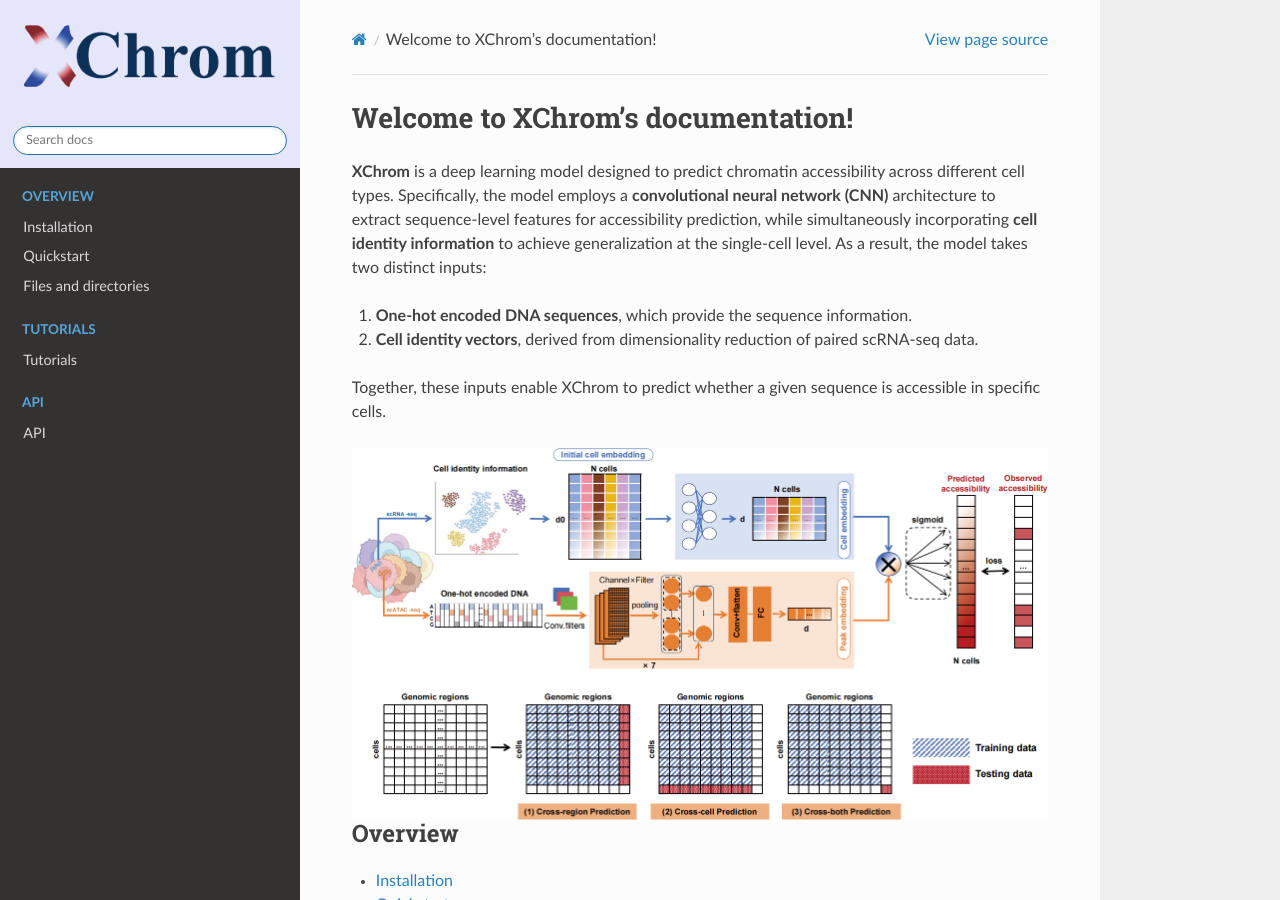
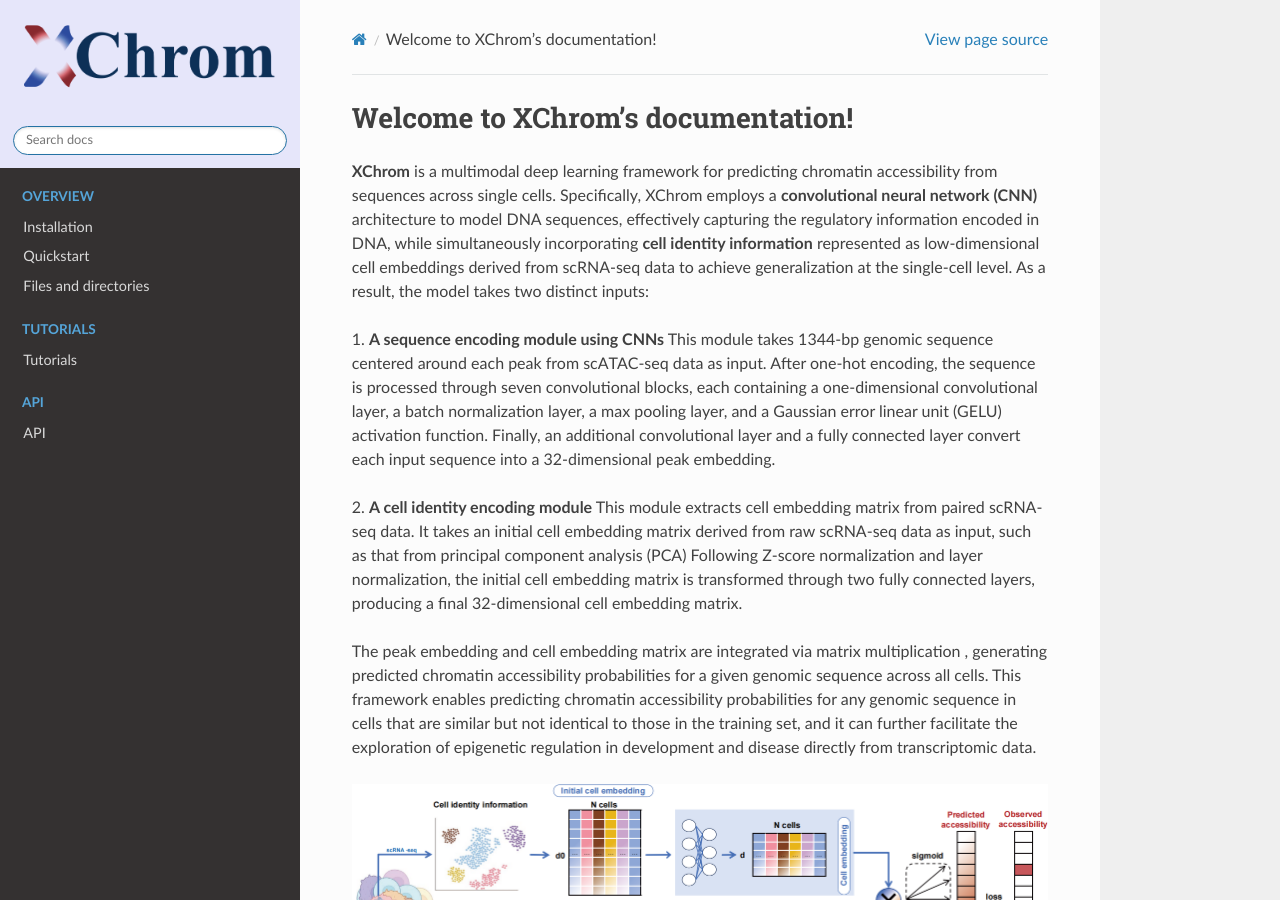
Before and after one commit to Miaoyuanyuan777/XChrom, a Sphinx documentation site: the page built from source/index.rst, in a window 1280 px wide and 900 px high. Built offline with Sphinx 7.4.7 and the Read the Docs theme 3.1.0, drawn with Linux system fonts in a browser that asks for light colours; pages that are not in the unit, such as notebooks, are missing from menus.

```diff
--- a/source/index.rst
+++ b/source/index.rst
@@ -5,12 +5,15 @@
 
 Welcome to XChrom's documentation!
 ==================================
-**XChrom** is a deep learning model designed to predict chromatin accessibility across different cell types. Specifically, the model employs a **convolutional neural network (CNN)** architecture to extract sequence-level features for accessibility prediction, while simultaneously incorporating **cell identity information** to achieve generalization at the single-cell level. As a result, the model takes two distinct inputs:
+**XChrom** is a multimodal deep learning framework for predicting chromatin accessibility from sequences across single cells. Specifically, XChrom employs a **convolutional neural network (CNN)** architecture to model DNA sequences, effectively capturing the regulatory information encoded in DNA, while simultaneously incorporating **cell identity information** represented as low-dimensional cell embeddings derived from scRNA-seq data to achieve generalization at the single-cell level. As a result, the model takes two distinct inputs:
 
-1. **One-hot encoded DNA sequences**, which provide the sequence information.
-2. **Cell identity vectors**, derived from dimensionality reduction of paired scRNA-seq data.
+1. **A sequence encoding module using CNNs**
+This module takes 1344-bp genomic sequence centered around each peak from scATAC-seq data as input. After one-hot encoding, the sequence is processed through seven convolutional blocks, each containing a one-dimensional convolutional layer, a batch normalization layer, a max pooling layer, and a Gaussian error linear unit (GELU) activation function. Finally, an additional convolutional layer and a fully connected layer convert each input sequence into a 32-dimensional peak embedding.
 
-Together, these inputs enable XChrom to predict whether a given sequence is accessible in specific cells.
+2. **A cell identity encoding module**
+This module extracts cell embedding matrix from paired scRNA-seq data. It takes an initial cell embedding matrix derived from raw scRNA-seq data as input, such as that from principal component analysis (PCA) Following Z-score normalization and layer normalization, the initial cell embedding matrix is transformed through two fully connected layers, producing a final 32-dimensional cell embedding matrix.
+
+The peak embedding and cell embedding matrix are integrated via matrix multiplication , generating predicted chromatin accessibility probabilities for a given genomic sequence across all cells. This framework enables predicting chromatin accessibility probabilities for any genomic sequence in cells that are similar but not identical to those in the training set, and it can further facilitate the exploration of epigenetic regulation in development and disease directly from transcriptomic data.
 
 
 .. image:: ./_static/XChrom_pipeline.png
```
Also changed, not shown: README.md (+9 -6 lines).
